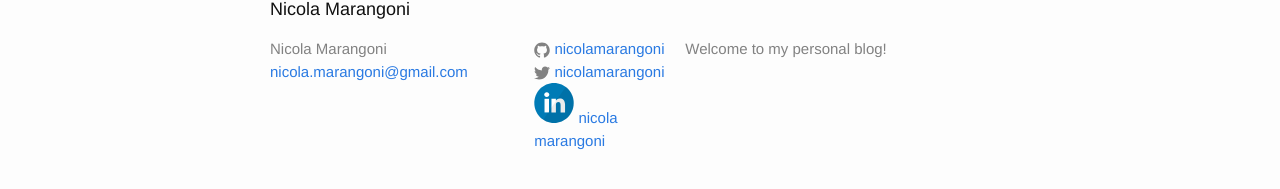
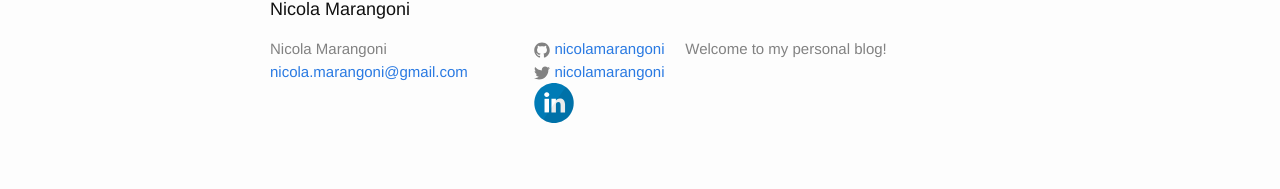
Before and after one commit to nicolamarangoni/nicolamarangoni.github.io, a Jekyll site: the page built from about.md, in a window 1280 px wide. Shown: the part 467-656 px from the top of the page. Built offline with Jekyll 4.4.1, drawn with Linux system fonts in a browser that asks for light colours.

Commit message:
removed linkedin name

```diff
--- a/_includes/footer.html
+++ b/_includes/footer.html
@@ -55,8 +55,6 @@
     <path d="M59.5508386,30 C59.5508386,46.5685433 46.3204783,60 30,60 C23.9471212,60 18.3192858,58.1525134 13.6339051,54.9827754 L47.4941264,5.81941103 C54.8060245,11.2806503 59.5508386,20.0777973 59.5508386,30 Z M59.5508386,30" id="reflec" fill-opacity="0.08" fill="#000000" sketch:type="MSShapeGroup"></path>
 </svg>
               </span>
-
-              <span class="username">{{ site.linkedin_name }}</span>
             </a>
           </li>
           {% endif %}
```
